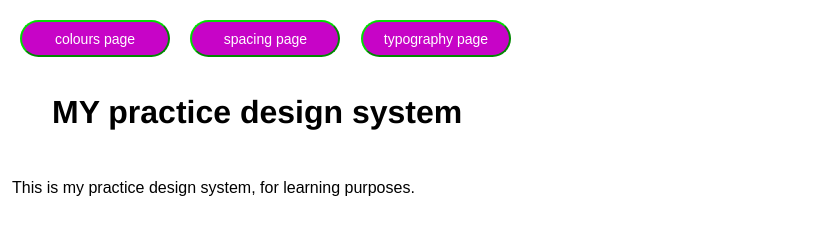
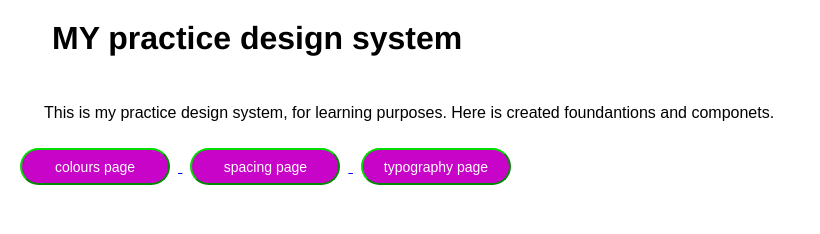
Before and after one commit to Ahallard/design-system-code, a website: page index.html in a window 1280 px wide. Shown: the whole page, without its empty margins (0-820 px from the left). Drawn offline with Linux system fonts and the light colour scheme.

Commit message:
commit 5

```diff
--- a/index.html
+++ b/index.html
@@ -3,15 +3,28 @@
         <link rel="stylesheet" type="text/css" href="css/style.css"/>
     </head>
     <body>
-        <button class="button-md">colours page</button>
-        <button class="button-md">spacing page</button>
-        <button class="button-md">typography page</button>
+
         <h1>MY practice design system</h1>
         <br/>
-        <section>
+        <section class="main-text">
         This is my practice design system, for learning purposes.
+        Here is created foundantions and componets.
         </section>
         <br/>
-
+        <a href="docs/colours.html">
+            <button class="button-md">
+                colours page
+            </button>
+        </a>
+        <a href="docs/spacing.html">
+            <button class="button-md">
+                spacing page
+            </button>
+        </a>
+        <a href="docs/typography.html">
+            <button class="button-md">
+                typography page
+            </button>
+        </a>
     </body>
 </html>
--- a/scss/style.scss
+++ b/scss/style.scss
@@ -27,7 +27,9 @@ h1{
     margin-left:$spacing-400;
 }
 
-
+.main-text{
+    margin-left:$spacing-400;
+}
 .swatch{
     padding: $spacing-300;
     display:flex;
```
Also changed, not shown: docs/colours.html (+5 -0 lines), docs/spacing.html (+5 -0 lines), docs/typography.html (+5 -0 lines), css/style.css, 1 other file.
